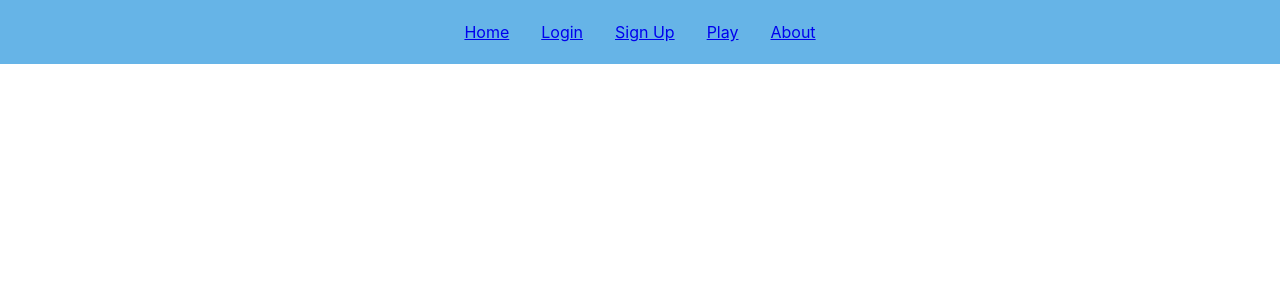
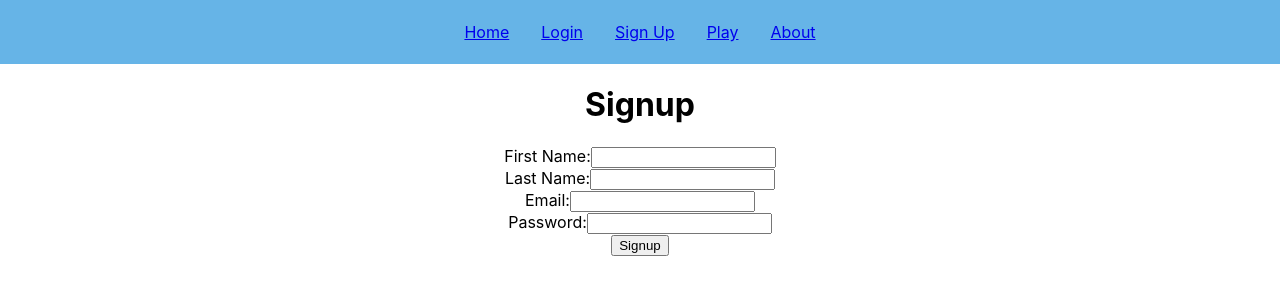
Before and after one commit to cmwilson21/headlines-up, a React (Create React App) app: page /signup in a window 1280 px wide. Shown: the top 300 px of the page. Built offline with nearby package versions, Linux system fonts and the light colour scheme; no server answers.

Commit message:
basic sign up form

```diff
--- a/src/App.js
+++ b/src/App.js
@@ -1,11 +1,12 @@
 import logo from "./logo.svg";
 import "./App.css";
-import { React, useState, useEffect } from "react";
+import React, { useState, useEffect } from "react";
 import { Routes, BrowserRouter as Router, Route } from "react-router-dom";
 import Home from "./components/static/Home";
 import NavBar from "./components/static/NavBar";
 import { GameCard } from "./components/game/GameCard";
 import { About } from "./components/static/About";
+import Signup from "./components/sessions/Signup";
 // import { apiUrl } from "./Globals";
 // import { useDispatch, useSelector } from "react-redux";
 // import { loadArticle } from "./actions/articleAction";
@@ -26,7 +27,7 @@ function App() {
         <NavBar />
         <Routes>
           <Route path="/" element={<Home />} />
-          {/* <Route path="/signup" element={<Home />} /> */}
+          <Route path="/signup" element={<Signup />} />
           {/* <Route path="/login" element={<Home />} /> */}
           <Route path="/play" element={<GameCard />} />
           <Route path="/about" element={<About />} />
--- a/src/components/sessions/Signup.js
+++ b/src/components/sessions/Signup.js
@@ -1,7 +1,44 @@
 import React from "react";
 
 const Signup = () => {
-  return <div>Signup</div>;
+  // create a signup form with first name, last name, email, and password
+  // create a signup button that will send the user to the login page
+  const SignupForm = () => {
+    return (
+      <div>
+        <h1>Signup</h1>
+        <form>
+          <label>
+            First Name:
+            <input type="text" name="firstName" />
+          </label>
+          <br />
+          <label>
+            Last Name:
+            <input type="text" name="lastName" />
+          </label>
+          <br />
+          <label>
+            Email:
+            <input type="text" name="email" />
+          </label>
+          <br />
+          <label>
+            Password:
+            <input type="password" name="password" />
+          </label>
+          <br />
+          <button type="submit">Signup</button>
+        </form>
+      </div>
+    );
+  };
+
+  return (
+    <div>
+      <SignupForm />
+    </div>
+  );
 };
 
 export default Signup;
```
